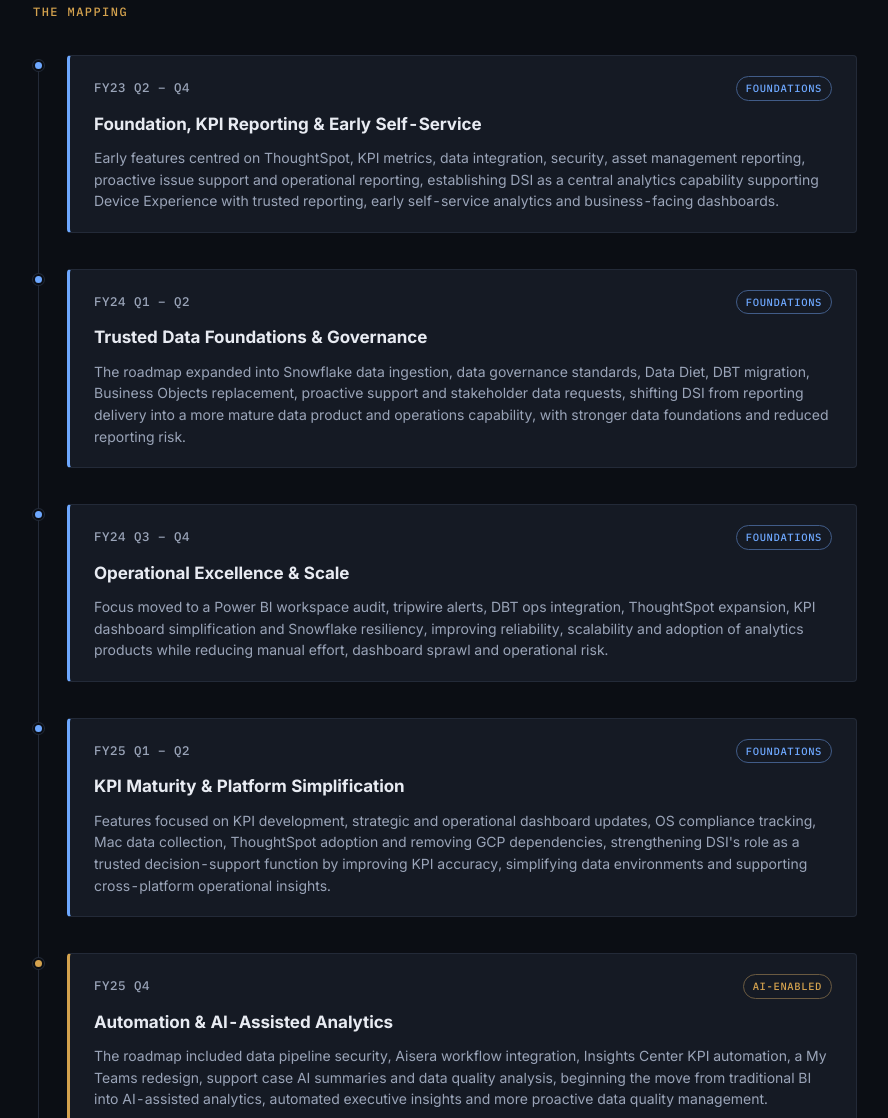
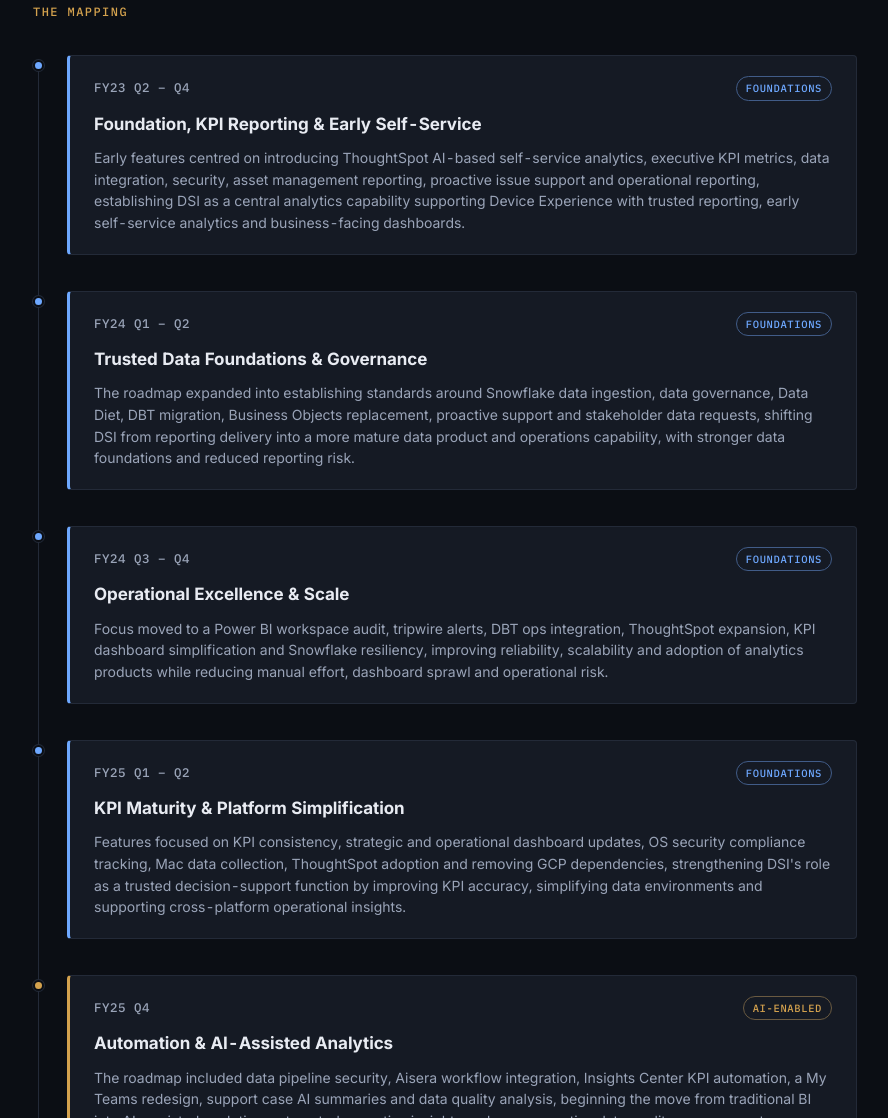
Before and after one commit to adamaziz1979/dsi_evolution, a plain HTML site: page index.html in a window 1280 px wide. Shown: the part 591-1709 px from the top of the page, without its empty margins (195-1083 px from the left). Drawn offline with Linux system fonts and the light colour scheme.

Commit message:
Refine wording for FY23-FY25 timeline descriptions

```diff
--- a/index.html
+++ b/index.html
@@ -185,7 +185,7 @@
         <div class="tl-card">
           <div class="tl-meta"><span class="tl-quarter">FY23 Q2 – Q4</span><span class="tl-phase-chip">Foundations</span></div>
           <h4>Foundation, KPI Reporting &amp; Early Self-Service</h4>
-          <p>Early features centred on ThoughtSpot, KPI metrics, data integration, security, asset management reporting, proactive issue support and operational reporting, establishing DSI as a central analytics capability supporting Device Experience with trusted reporting, early self-service analytics and business-facing dashboards.</p>
+          <p>Early features centred on introducing ThoughtSpot AI-based self-service analytics, executive KPI metrics, data integration, security, asset management reporting, proactive issue support and operational reporting, establishing DSI as a central analytics capability supporting Device Experience with trusted reporting, early self-service analytics and business-facing dashboards.</p>
         </div>
       </div>
 
@@ -194,7 +194,7 @@
         <div class="tl-card">
           <div class="tl-meta"><span class="tl-quarter">FY24 Q1 – Q2</span><span class="tl-phase-chip">Foundations</span></div>
           <h4>Trusted Data Foundations &amp; Governance</h4>
-          <p>The roadmap expanded into Snowflake data ingestion, data governance standards, Data Diet, DBT migration, Business Objects replacement, proactive support and stakeholder data requests, shifting DSI from reporting delivery into a more mature data product and operations capability, with stronger data foundations and reduced reporting risk.</p>
+          <p>The roadmap expanded into establishing standards around Snowflake data ingestion, data governance, Data Diet, DBT migration, Business Objects replacement, proactive support and stakeholder data requests, shifting DSI from reporting delivery into a more mature data product and operations capability, with stronger data foundations and reduced reporting risk.</p>
         </div>
       </div>
 
@@ -212,7 +212,7 @@
         <div class="tl-card">
           <div class="tl-meta"><span class="tl-quarter">FY25 Q1 – Q2</span><span class="tl-phase-chip">Foundations</span></div>
           <h4>KPI Maturity &amp; Platform Simplification</h4>
-          <p>Features focused on KPI development, strategic and operational dashboard updates, OS compliance tracking, Mac data collection, ThoughtSpot adoption and removing GCP dependencies, strengthening DSI's role as a trusted decision-support function by improving KPI accuracy, simplifying data environments and supporting cross-platform operational insights.</p>
+          <p>Features focused on KPI consistency, strategic and operational dashboard updates, OS security compliance tracking, Mac data collection, ThoughtSpot adoption and removing GCP dependencies, strengthening DSI's role as a trusted decision-support function by improving KPI accuracy, simplifying data environments and supporting cross-platform operational insights.</p>
         </div>
       </div>
 
```
